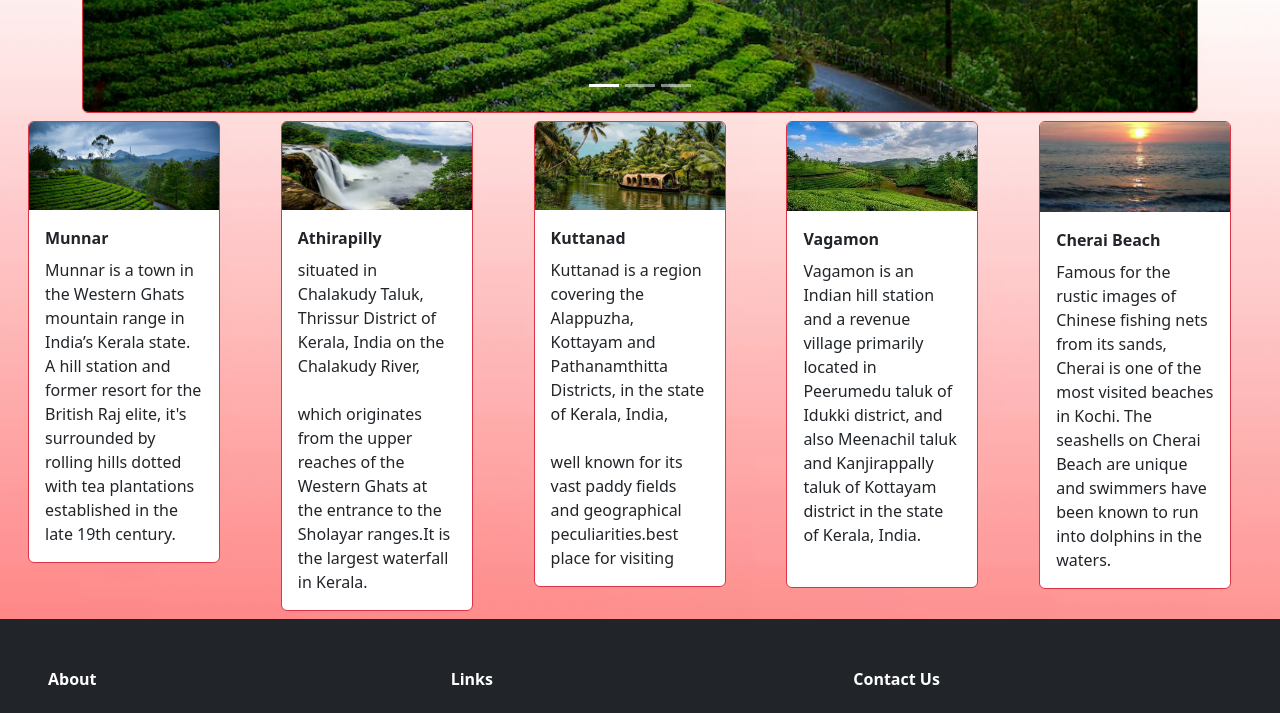
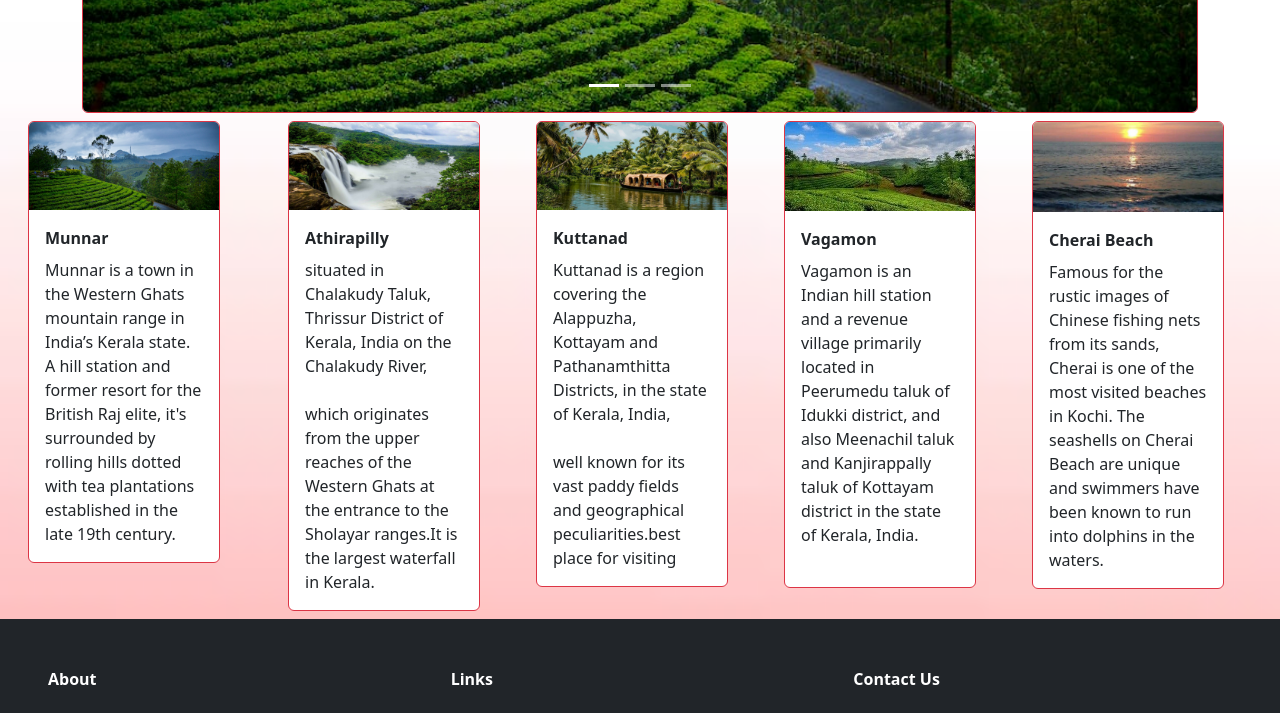
Before and after one commit to SALVIN77/ideal-enigma, a plain HTML site: page index.html in a window 1280 px wide. Shown: the part 490-1203 px from the top of the page. Drawn offline with nearby package versions, Linux system fonts and the light colour scheme.

Commit message:
Update index.html

```diff
--- a/index.html
+++ b/index.html
@@ -77,7 +77,7 @@
 
     <div class="container-fluid mt-2 p-0">
 
-      <div class="row ms-3 m-0">
+      <div class="row ms-3 m-0 p-0">
         <div class="col">
           <div class="card border border-danger" style="width: 12rem;">
           <img src="munnar.jpeg" class="card-img-top" alt="...">
@@ -88,7 +88,7 @@
         </div>
       </div>
 
-        <div class="col">
+        <div class="col m-0 p-0">
           <div class="card border border-danger " style="width: 12rem;">
           <img src="Athirapilli.jpg" class="card-img-top" alt="...">
           <div class="card-body">
@@ -99,7 +99,7 @@
         </div>
         </div>
 
-        <div class="col">
+        <div class="col m-0 p-0">
           <div class="card border border-danger" style="width: 12rem;">
           <img src="kerala.jpg" class="card-img-top" alt="...">
           <div class="card-body">
@@ -111,7 +111,7 @@
       </div>
 
 
-        <div class="col">
+        <div class="col m-0 p-0">
           <div class="card border border-danger" style="width: 12rem;">
           <img src="vagamon.jpg" class="card-img-top" alt="...">
           <div class="card-body">
@@ -121,7 +121,7 @@
         </div>
       </div>
 
-        <div class="col">
+        <div class="col m-0 p-0">
           <div class="card border border-danger" style="width: 12rem;">
           <img src="cherai beach.jpg" class="card-img-top" alt="...">
           <div class="card-body">
@@ -148,6 +148,11 @@
           <div class="col-4"><b>Contact Us</b><br><br>
             <i class="fa-solid fa-phone"></i> +91 123456789<br>
             <i class="fa-solid fa-envelope"></i> abcd@gmail.com
+              <div class="logoss">
+              <a href="https://www.instagram.com/" target="_blank"><img src="logo1.jpeg"></a>
+              <a href="https://www.facebook.com/" target="_blank"><img src="Logo 2.png"></a>
+              <a href="https://twitter.com/login?lang=en" target="_blank"><img src="Logo 3.jpeg"></a>
+            </div>
           </div>
         </div>
       </div>
```
